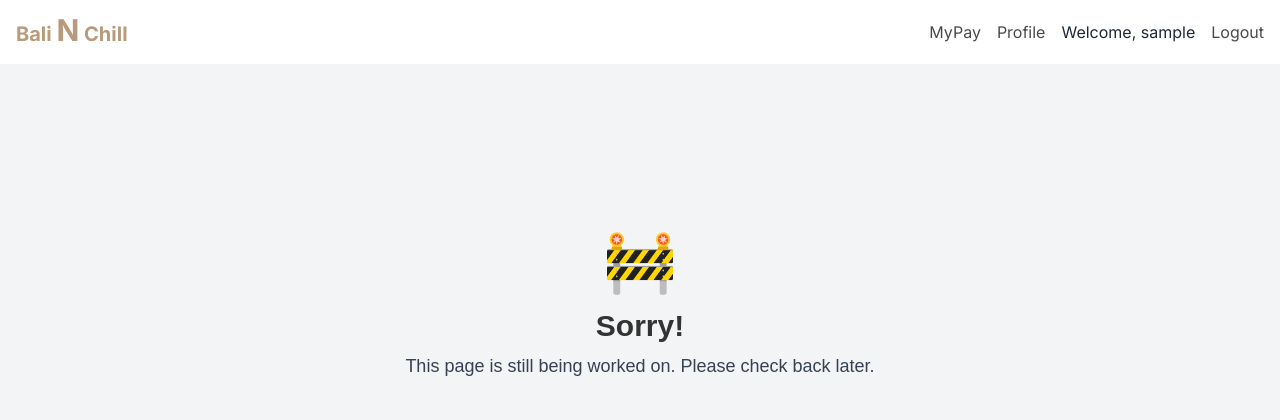
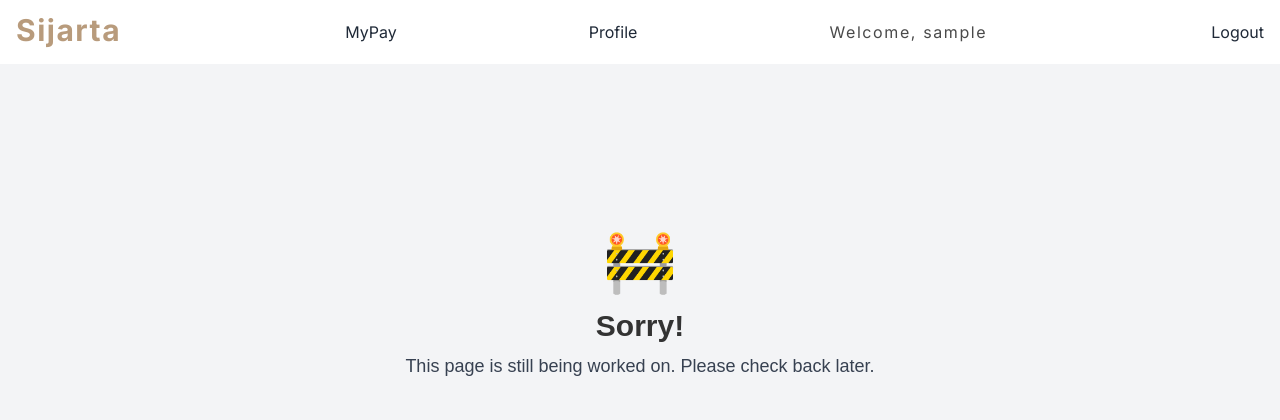
Before and after one commit to sugonamu/sijarta, a Django app: page /error/ in a window 1280 px wide. Shown: the top 420 px of the page. Run offline with Django 5.2, Linux system fonts and the light colour scheme; the visitor is signed in with stand-in values (Sample User, id 1); some libraries are stand-ins or nearby versions.

Commit message:
Navbar and homepage fix

```diff
--- a/main/views.py
+++ b/main/views.py
@@ -16,6 +16,11 @@ from django.db.models import Q
 
 @login_required(login_url='/login/')
 def home(request):
+    # Retrieve the logged-in user's profile to check their role
+    user_profile = UserProfile.objects.get(user=request.user)
+    user_role = user_profile.role
+
+    # Fetch categories with their subcategories
     categories = ServiceCategory.objects.prefetch_related('subcategories').all()
 
     # Get selected category and search term from request
@@ -33,7 +38,11 @@ def home(request):
             Q(subcategories__name__icontains=search_term)
         ).distinct()
 
-    return render(request, 'success.html', {'categories': categories, 'search_term': search_term})
+    # Determine which template to render based on the user's role
+    if user_role == 'user':
+        return render(request, 'success.html', {'categories': categories, 'search_term': search_term})
+    elif user_role == 'worker':
+        return render(request, 'worker.html', {'categories': categories, 'search_term': search_term})
 @login_required(login_url='/login/')
 def subcategory_detail(request, subcategory_id):
     subcategory = get_object_or_404(SubCategory, id=subcategory_id)
--- a/templates/navbar.html
+++ b/templates/navbar.html
@@ -3,19 +3,23 @@
     <link href="https://fonts.googleapis.com/css2?family=Inter:wght@400;600&display=swap" rel="stylesheet"> <!-- Importing Inter font -->
     <style>
         nav {
-            font-family: 'Inter', sans-serif; /* Updated font-family */
+            font-family: 'Inter', sans-serif;
             box-shadow: 0 4px 10px rgba(0, 0, 0, 0.1);
         }
 
-        nav .flex a {
+        nav .flex a, nav span {
             font-size: 1rem;
             color: #4A4A4A;
-            font-family: 'Inter', sans-serif; /* Ensure all links use Inter font */
+            font-family: 'Inter', sans-serif;
+            letter-spacing: 0.05em; /* Added letter spacing for better readability */
+            margin-right: 1rem; /* Added spacing between elements */
         }
 
         nav button {
             font-size: 0.875rem;
-            font-family: 'Inter', sans-serif; /* Ensure buttons use Inter font */
+            font-family: 'Inter', sans-serif;
+            letter-spacing: 0.05em; /* Added letter spacing */
+            padding: 0.5rem 1rem; /* Added padding for better button size */
         }
 
         button.bg-black {
@@ -45,34 +49,36 @@
         button.register:hover {
             background-color: #357ABD;
         }
+
+        nav .welcome-message {
+            margin-right: 2rem; /* Extra spacing for the welcome message */
+            letter-spacing: 0.1em; /* More distinct letter spacing */
+        }
     </style>
 </head>
 
 <nav class="bg-white text-gray-800 p-4 flex justify-between items-center shadow-lg">
     <div class="flex items-center">
         <span class="self-center text-xl font-bold text-gray-800">
-            <span style="color: #B89B7C;">Bali</span>
-            <span style="font-size: 1.5em; color: #B89B7C;">N</span>
-            <span style="color: #B89B7C;">Chill</span>
+            <span style="font-size: 1.5em; color: #B89B7C;">Sijarta</span>
         </span>
     </div>
 
-    <div class="flex items-center space-x-4">
         {% if user.is_authenticated %}
             <a href="{% url 'main:error' %}" class="text-gray-800 hover:text-gray-600 transition duration-200">MyPay</a>
             <a href="{% url 'main:error' %}" class="text-gray-800 hover:text-gray-600 transition duration-200">Profile</a>
-            <span class="mr-4">Welcome, {{ user.username }}</span>
-            <a href="{% url 'main:logout' %}" class="text-gray-800 hover:text-gray-600 transition duration-200">Logout</a>
 
-            {% if user.role == 'worker' %}
+            {% if user.userprofile.role == 'worker' %}
                 <a href="{% url 'main:worker' %}" class="mr-2">Home</a>
                 <a href="{% url 'main:manageorder' %}" class="text-gray-800 hover:text-gray-600 transition duration-200">Manage Order Status</a>
                 <a href="{% url 'main:managejob' %}" class="text-gray-800 hover:text-gray-600 transition duration-200">Manage my Job</a>
-            {% elif user.role == 'user' %}
+            {% elif user.userprofile.role == 'user' %}
                 <a href="{% url 'main:success' %}" class="mr-2">Home</a>
                 <a href="{% url 'main:myorder' %}" class="text-gray-800 hover:text-gray-600 transition duration-200">My Order</a>
                 <a href="{% url 'main:discounts' %}" class="text-gray-800 hover:text-gray-600 transition duration-200">Discounts</a>
             {% endif %}
+            <span class="welcome-message">Welcome, {{ user.username }}</span>
+            <a href="{% url 'main:logout' %}" class="text-gray-800 hover:text-gray-600 transition duration-200">Logout</a>
         {% else %}
             <a href="{% url 'main:login' %}" class="login rounded-lg px-4 py-2 transition duration-300">Login</a>
             <a href="{% url 'main:register' %}" class="register rounded-lg px-4 py-2 transition duration-300" style="background-color: #997A57;">Register</a>
```
